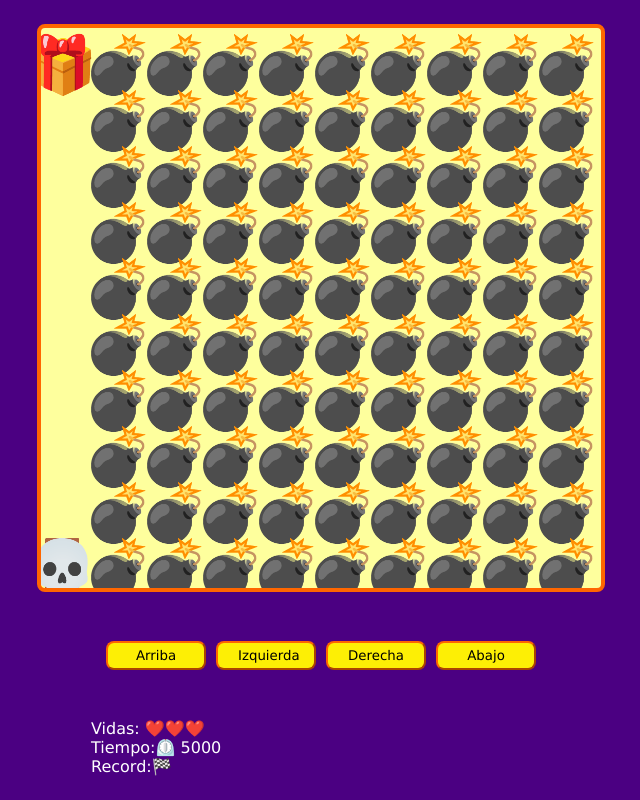
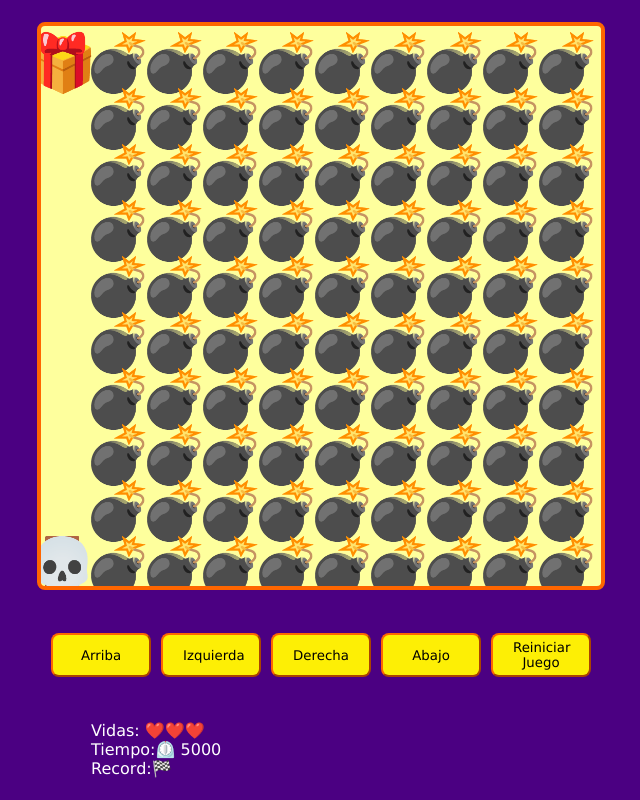
Before and after one commit to lilseniorj/javascript-practico-videogames, a plain HTML site: page index.html in a window 1280 px wide. Shown: the whole page, without its empty margins (319-959 px from the left). Drawn offline with Linux system fonts and the light colour scheme.

Commit message:
Añadiendo el boton de reinicio y icono

```diff
--- a/index.html
+++ b/index.html
@@ -5,6 +5,7 @@
   <meta http-equiv="X-UA-Compatible" content="IE=edge">
   <meta name="viewport" content="width=device-width, initial-scale=1.0">
   <link rel="stylesheet" href="./style.css">
+  <link rel="icon" href="https://upload.wikimedia.org/wikipedia/commons/thumb/0/06/Skull_and_Crossbones.svg/799px-Skull_and_Crossbones.svg.png">
   <title>Skull Bomb</title>
 </head>
 <body>
@@ -16,6 +17,7 @@
       <button id="left">Izquierda</button>
       <button id="right">Derecha</button>
       <button id="down">Abajo</button>
+      <button id="reset_button">Reiniciar Juego</button>
     </div>
 
     <div class="messages">
```
